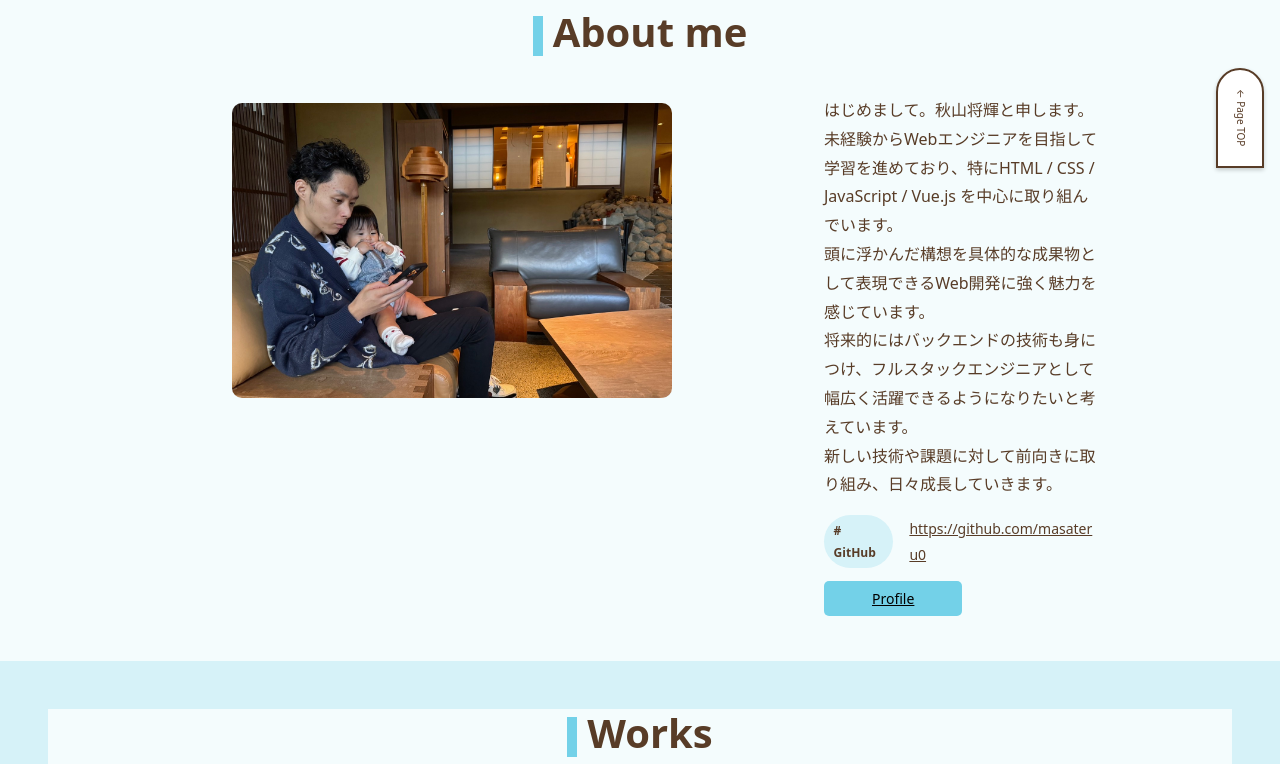
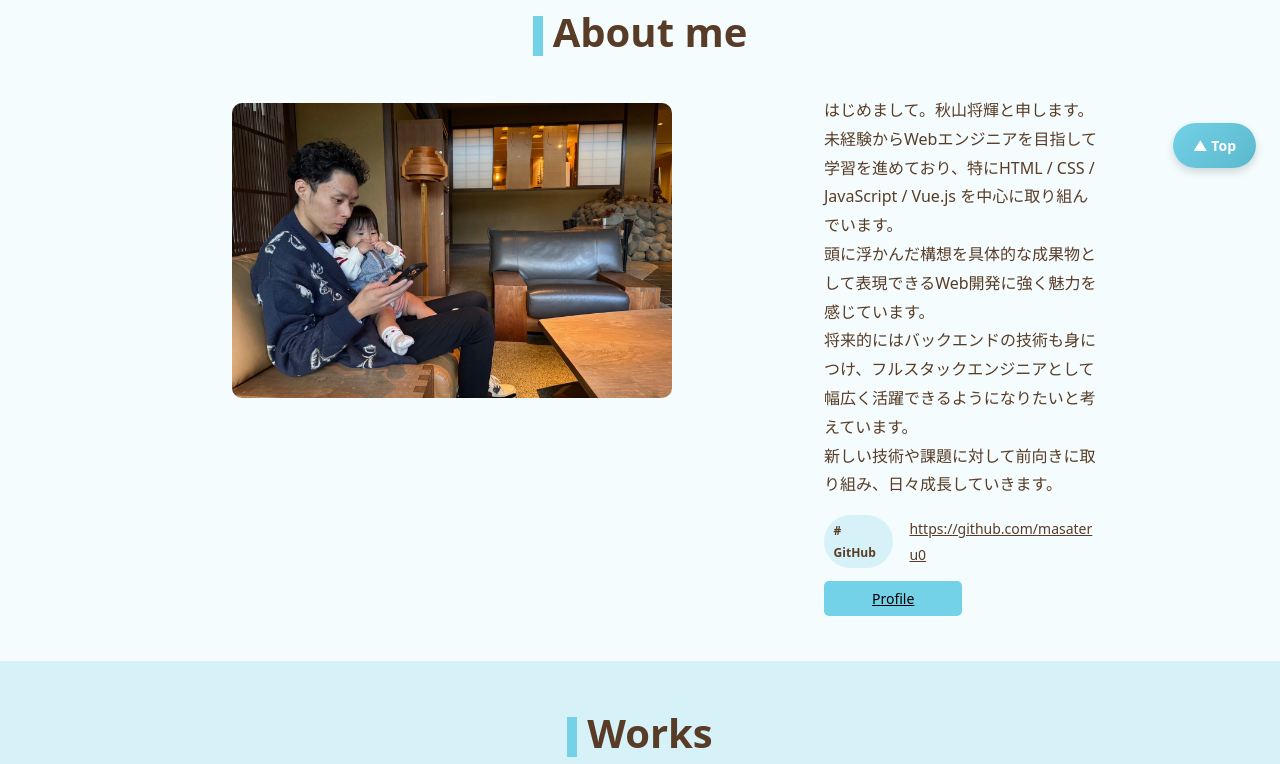
Before and after one commit to masateru0/Portfolio, a Vue app: page / in a window 1280 px wide. Shown: the part 600-1364 px from the top of the page. Built offline with nearby package versions, Linux system fonts and the light colour scheme.

Commit message:
・Worksのタイトル背景色の修正 ・ツールチップの配置修正 ・フッターボタンのデザイン修正

```diff
--- a/src/Views/MySkills.vue
+++ b/src/Views/MySkills.vue
@@ -109,6 +109,9 @@ const skills = [
     display: flex;
     align-items: center;
     gap: 0.5rem;
+    max-width: 1200px;
+    margin: 2rem auto 1rem auto;
+    padding-left: 2.5rem;
 }
 
 .tip h6 {
--- a/src/Views/MyWorks.vue
+++ b/src/Views/MyWorks.vue
@@ -1,6 +1,6 @@
 <template>
     <section class="works-section">
-        <ContentsText title="Works" />
+        <ContentsText title="Works" class="works-title"/>
 
         <div class="works-grid">
             <WorkCard
@@ -89,6 +89,10 @@ const openDialog = (work) => {
 </script>
 
 <style scoped>
+.works-title {
+    background-color: #d6f2f8;
+}
+
 .works-section {
     background-color: #d6f2f8;
     padding: 3rem 3rem;
@@ -97,9 +101,9 @@ const openDialog = (work) => {
 .works-grid {
     display: grid;
     grid-template-columns: repeat(auto-fit, minmax(300px, 1fr));
-    gap: 3rem;
+    gap: 0; /* グリッドアイテム同士の余白をなくす */
     justify-items: center;
-    padding: 2rem;
+    padding: 0; /* グリッド全体の内側の余白もなくす */
     max-width: 1200px;
     margin: 0 auto;
 }
--- a/src/components/FooterButton.vue
+++ b/src/components/FooterButton.vue
@@ -1,14 +1,12 @@
 <template>
-    <button class="footer-button" @click="scrollToTop">
-        ← Page TOP
-        </button>
+    <button class="footer-button" @click="scrollToTop">▲ Top</button>
 </template>
 
 <script setup>
 const scrollToTop = () => {
     window.scrollTo({
         top: 0,
-        behavior: 'smooth'
+        behavior: 'smooth',
     })
 }
 </script>
@@ -16,23 +14,23 @@ const scrollToTop = () => {
 <style scoped>
 .footer-button {
     position: fixed;
-    right: 1rem;
+    right: 1.5rem;
     bottom: 2rem;
-    border: 2px solid #583c27;
-    border-radius: 25px 25px 0 0;
-    background-color: #fff;
-    color: #583c27;
-    width: 48px;
-    height: 100px;
-    writing-mode: vertical-lr;
-    text-orientation: mixed;
-    font-size: 10px;
+    padding: 0.75rem 1.25rem;
+    background: linear-gradient(135deg, #73d1e8, #5bb8cc);
+    color: #fff;
+    border: none;
+    border-radius: 9999px;
+    font-size: 14px;
+    font-weight: bold;
     cursor: pointer;
-    transition: background-color 0.3 ease;
-    box-shadow: 0 2px 4px rgba(0, 0, 0, 0.2);
+    box-shadow: 0 4px 8px rgba(0, 0, 0, 0.15);
+    transition: all 0.3s ease;
+    z-index: 1000;
 }
 
 .footer-button:hover {
-    background-color: #f1f1f1;
+    background: linear-gradient(135deg, #5bb8cc, #4aa0b3);
+    transform: translateY(-2px);
 }
 </style>
```
